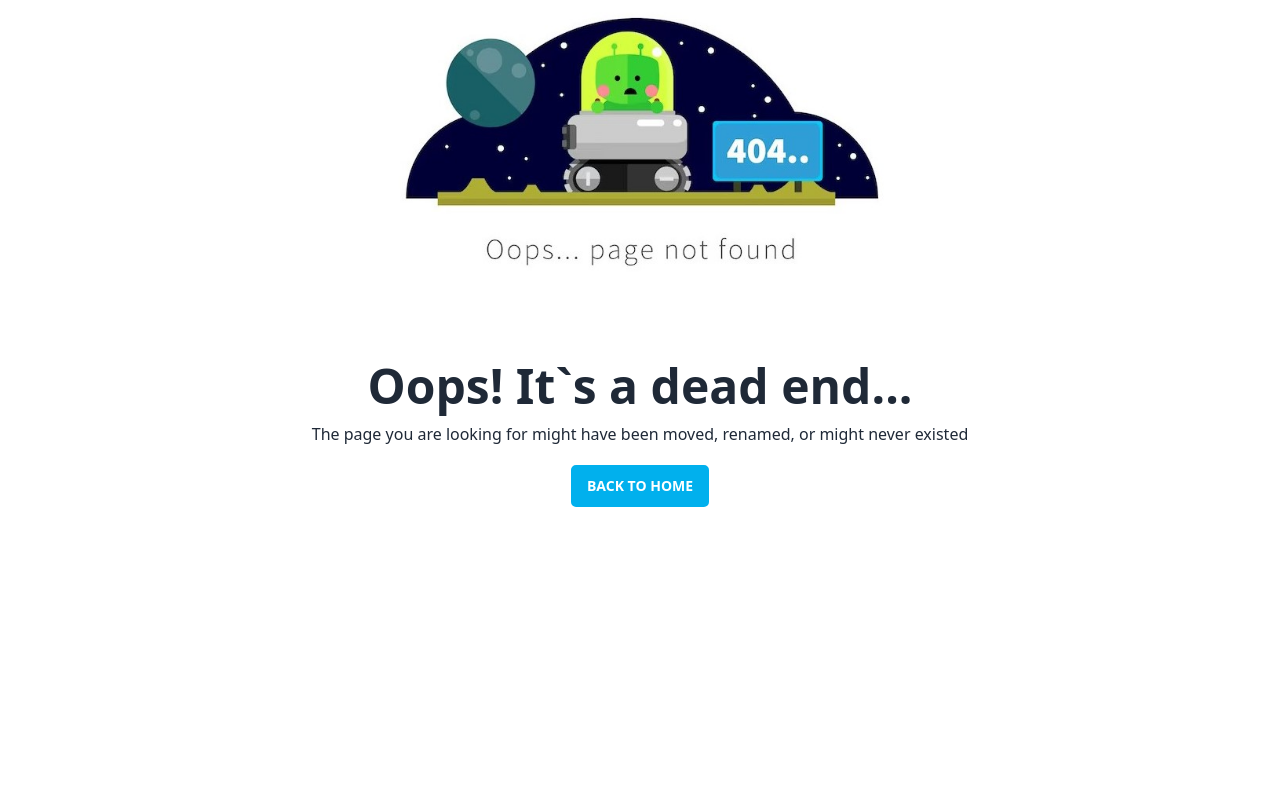
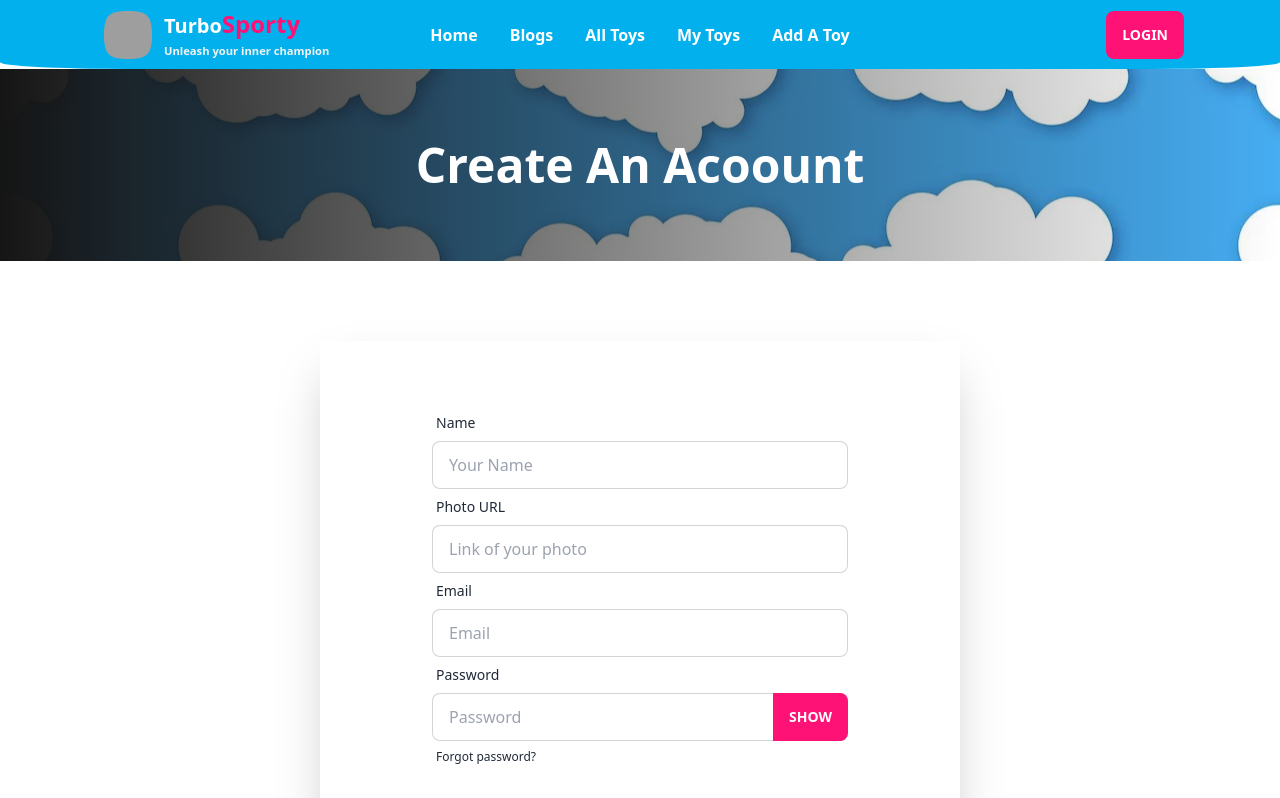
Before and after one commit to tanipa1/turbo-sporty-toy-client, a React (Vite) app: page /register in a window 1280 px wide. Shown: the top 798 px of the page. Built offline with nearby package versions, Linux system fonts and the light colour scheme; grey boxes are pictures that could not be loaded.

Commit message:
Registartion design and firebase set

```diff
--- a/src/Pages/Login/Login.jsx
+++ b/src/Pages/Login/Login.jsx
@@ -10,19 +10,19 @@ const Login = () => {
             </div>
             <div className="w-1/2 mx-auto py-8 px-20 shadow-2xl my-20">
                 <div className="card-body ">
-                <form>
+                <form >
                     <div className="form-control">
                         <label className="label">
                             <span className="label-text">Email</span>
                         </label>
-                        <input type="text" placeholder="email" className="input input-bordered" />
+                        <input type="text" name="email" placeholder="Your Email" className="input input-bordered" required />
                     </div>
                     <div className="form-control">
                         <label className="label">
                             <span className="label-text">Password</span>
                         </label>
                         <div className="relative w-3/4 lg:w-full">
-                            <input type="password" placeholder="" className="input input-bordered w-full pr-16" />
+                            <input type="password" name="password" placeholder="Password" className="input input-bordered w-full pr-16" required />
                             <button className="btn login absolute top-0 right-0 rounded-l-none">Show</button>
                         </div>
                         <label className="label">
--- /dev/null
+++ b/src/Pages/Registration/Registration.jsx
@@ -0,0 +1,57 @@
+import { Link } from "react-router-dom";
+
+const Registration = () => {
+    return (
+        <div>
+            <div className="banner w-full bg-repeat-x bg-center h-48">
+                <div className="absolute flex items-center h-48 w-full py-auto bg-gradient-to-r from-[#151515] to-[rgba(21, 21, 21, 0)]">
+                    <h1 className='font-extrabold text-3xl lg:text-5xl flex mx-auto text-center text-white'>Create An Acoount</h1>
+                </div>
+            </div>
+            <div className="w-1/2 mx-auto py-8 px-20 shadow-2xl my-20">
+                <div className="card-body ">
+                <form>
+                    <div className="form-control">
+                        <label className="label">
+                            <span className="label-text">Name</span>
+                        </label>
+                        <input type="text" name="name" placeholder="Your Name" className="input input-bordered" />
+                    </div>
+                    <div className="form-control">
+                        <label className="label">
+                            <span className="label-text">Photo URL</span>
+                        </label>
+                        <input type="text" name="photo" placeholder="Link of your photo" className="input input-bordered" />
+                    </div>
+                    <div className="form-control">
+                        <label className="label">
+                            <span className="label-text">Email</span>
+                        </label>
+                        <input type="text" name="email" placeholder="Email" className="input input-bordered" required />
+                    </div>
+                    <div className="form-control">
+                        <label className="label">
+                            <span className="label-text">Password</span>
+                        </label>
+                        <div className="relative w-3/4 lg:w-full">
+                            <input type="password" name="password" placeholder="Password" className="input input-bordered w-full pr-16" required />
+                            <button className="btn login absolute top-0 right-0 rounded-l-none">Show</button>
+                        </div>
+                        <label className="label">
+                            <a href="#" className="label-text-alt link link-hover">Forgot password?</a>
+                        </label>
+                    </div>
+                    <div className="form-control w-2/3 mx-auto mt-6">
+                        <button className="arrow btn ">Register</button>
+                    </div>
+                    </form>
+                    <div className="form-control text-center mx-auto mt-6">
+                        <p><small>Already have an Account? <Link to='/login' className="text-[#ff1276] font-bold">Login</Link></small></p>
+                    </div>
+                </div>
+            </div>
+        </div>
+    );
+};
+
+export default Registration;
--- a/src/Routes/Routes.jsx
+++ b/src/Routes/Routes.jsx
@@ -7,6 +7,7 @@ import MyToys from "../Pages/MyToys/MyToys";
 import AddToys from "../Pages/AddToys/AddToys";
 import ErrorPage from "../Pages/ErrorPage/ErrorPage";
 import Login from "../Pages/Login/Login";
+import Registration from "../Pages/Registration/Registration";
 
 const router = createBrowserRouter([
     {
@@ -24,6 +25,10 @@ const router = createBrowserRouter([
             {
                 path: '/login',
                 element: <Login></Login>
+            },
+            {
+                path: '/register',
+                element: <Registration></Registration>
             },
             {
                 path: 'blog',
--- /dev/null
+++ b/src/firebase/firebase.config.js
@@ -0,0 +1,19 @@
+// Import the functions you need from the SDKs you need
+import { initializeApp } from "firebase/app";
+// TODO: Add SDKs for Firebase products that you want to use
+// https://firebase.google.com/docs/web/setup#available-libraries
+
+// Your web app's Firebase configuration
+const firebaseConfig = {
+  apiKey: "AIzaSyDXx2_05Xo2S4vyFTnqueVKAlkpCtxzAGY",
+  authDomain: "turbo-sporty-toy.firebaseapp.com",
+  projectId: "turbo-sporty-toy",
+  storageBucket: "turbo-sporty-toy.appspot.com",
+  messagingSenderId: "37471781984",
+  appId: "1:37471781984:web:2ff99df6f38362f1486f05"
+};
+
+// Initialize Firebase
+const app = initializeApp(firebaseConfig);
+
+export default app;
--- /dev/null
+++ b/src/providers/AuthProvider.jsx
@@ -0,0 +1,10 @@
+
+const AuthProvider = () => {
+    return (
+        <div>
+
+        </div>
+    );
+};
+
+export default AuthProvider;
```
